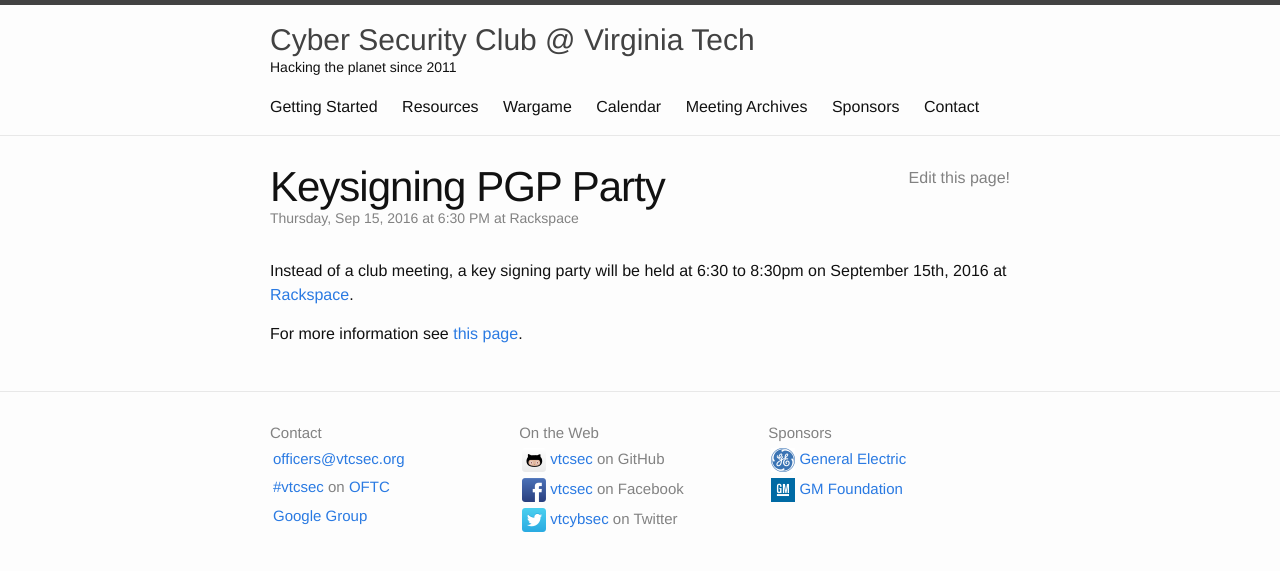
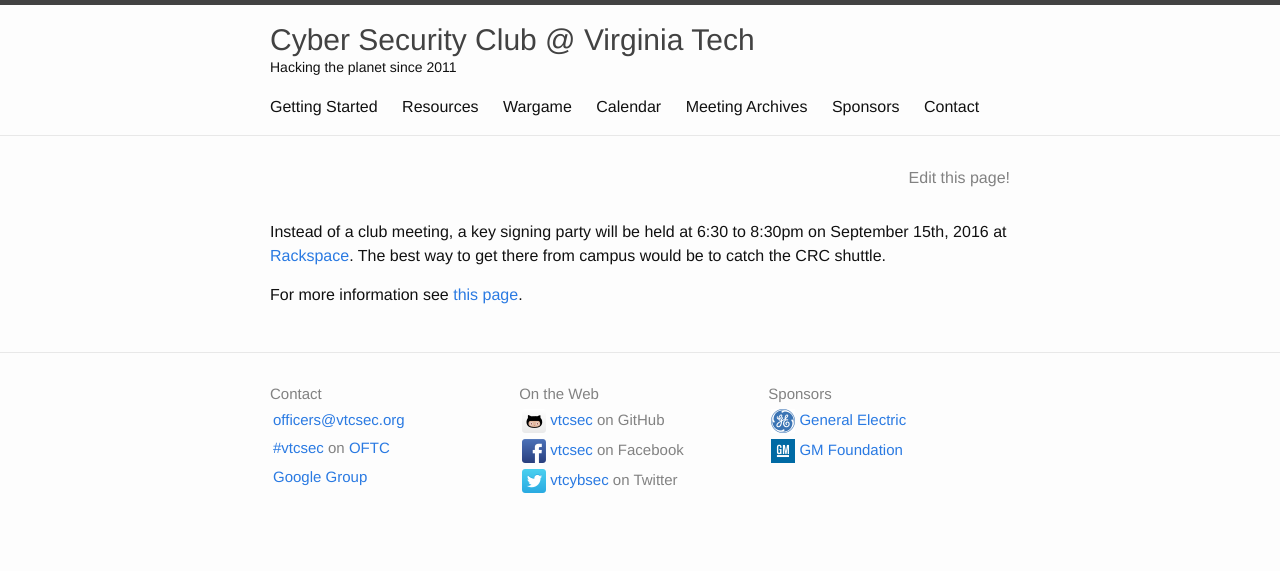
Before and after one commit to VTCSec/vtcsec.org, a Jekyll site: the page built from _meetings/2016-09-15-rackspace-keysigning-party.md, in a window 1280 px wide. Shown: the top 571 px of the page. Built offline with Jekyll 4.4.1, drawn with Linux system fonts in a browser that asks for light colours.

Commit message:
Added a link to where for the meeting notes and a bit about catching the CRC shuttle to rackspace.

```diff
--- a/_meetings/2016-09-15-rackspace-keysigning-party.md
+++ b/_meetings/2016-09-15-rackspace-keysigning-party.md
@@ -1,8 +1,8 @@
 ---
 what:  "Keysigning PGP Party"
-where: "Rackspace"
+where: "<a href="https://www.google.com/maps/place/Rackspace/@37.207734,-80.4211283,17z">Rackspace</a>"
 when:  "18:30"
 ---
-Instead of a club meeting, a key signing party will be held at 6:30 to 8:30pm on September 15th, 2016 at <a href="https://www.google.com/maps/place/Rackspace/@37.207734,-80.4211283,17z">Rackspace</a>.
+Instead of a club meeting, a key signing party will be held at 6:30 to 8:30pm on September 15th, 2016 at <a href="https://www.google.com/maps/place/Rackspace/@37.207734,-80.4211283,17z">Rackspace</a>. The best way to get there from campus would be to catch the CRC shuttle.
 
 For more information see <a href="https://keyparty.vtcsec.org/">this page</a>.
```
